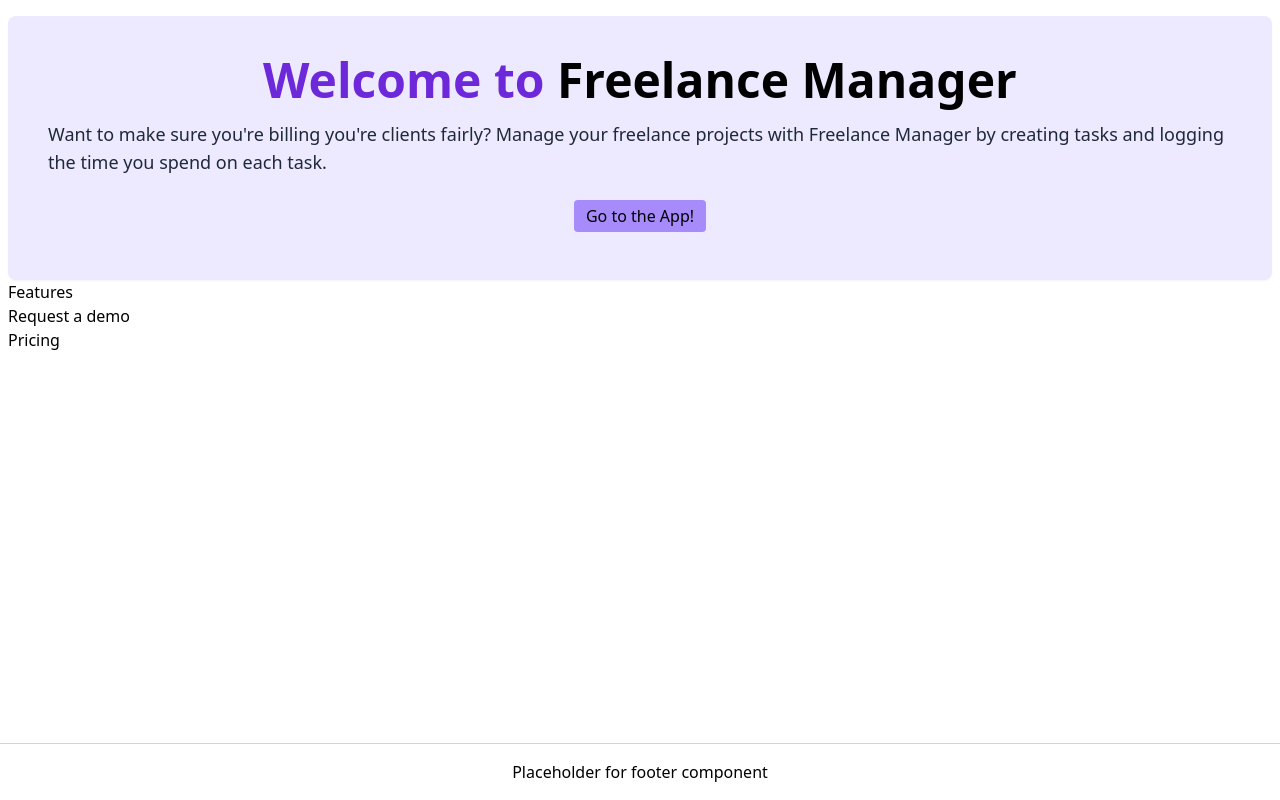
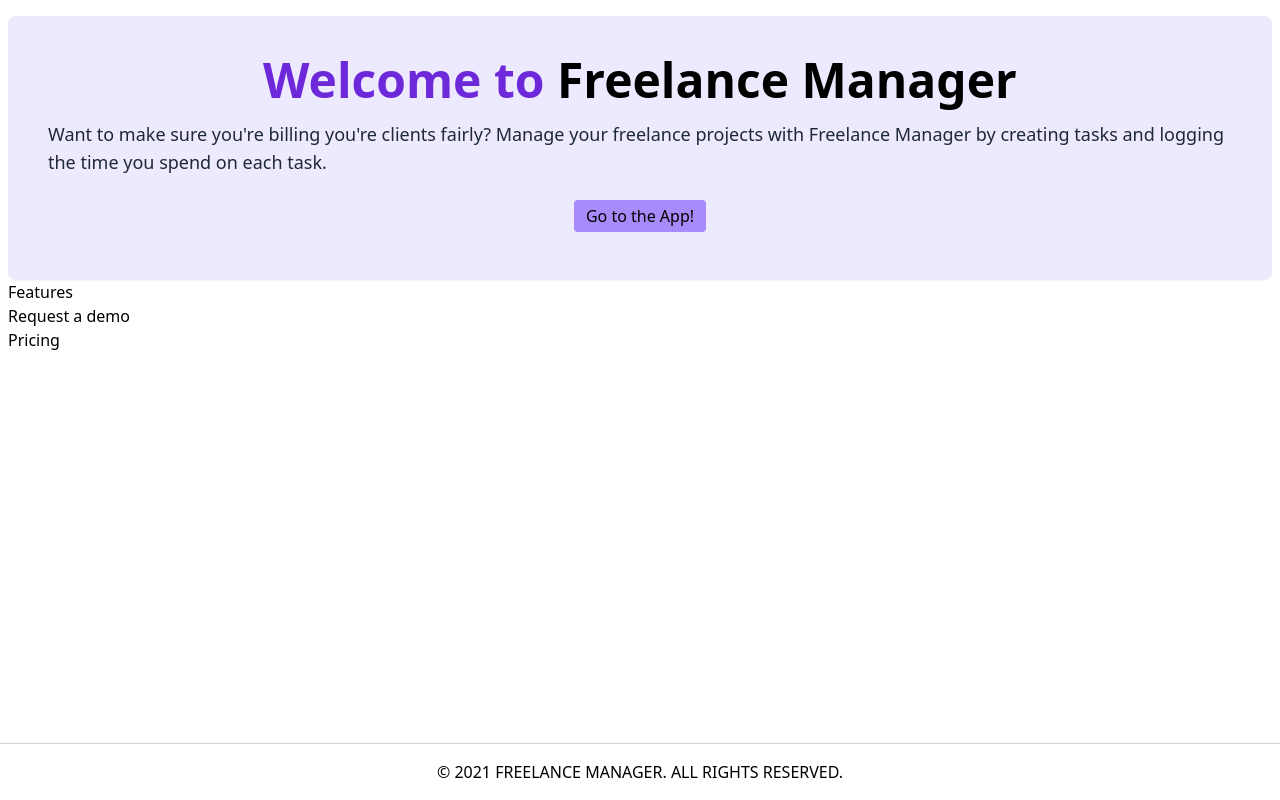
Before and after one commit to MattB09/freelance_manager, a Vue app: page / in a window 1280 px wide. Built offline with nearby package versions, Linux system fonts and the light colour scheme; no server answers.

Commit message:
Added footer text.

```diff
--- a/src/App.vue
+++ b/src/App.vue
@@ -5,7 +5,7 @@
     </main>
     <footer>
       <p class="text-center p-4 border-t border-gray-300">
-        Placeholder for footer component
+        © 2021 FREELANCE MANAGER. ALL RIGHTS RESERVED.
       </p>
     </footer>
   </div>
```
